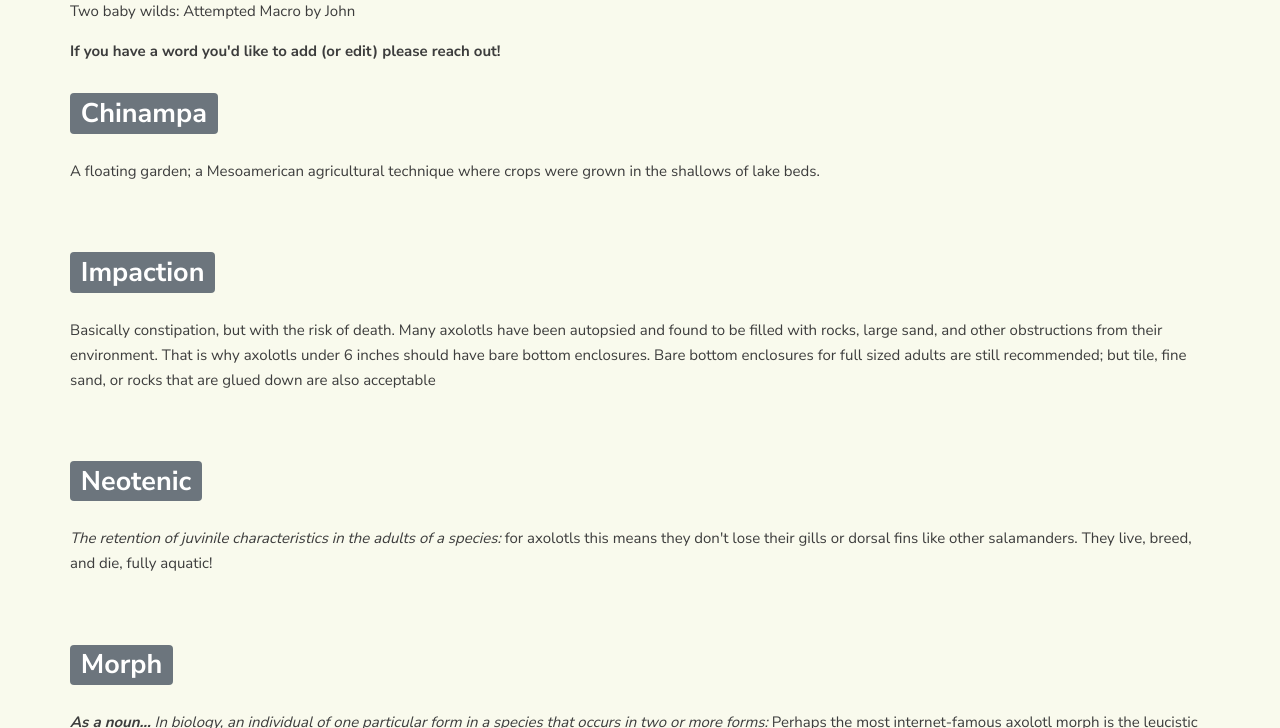
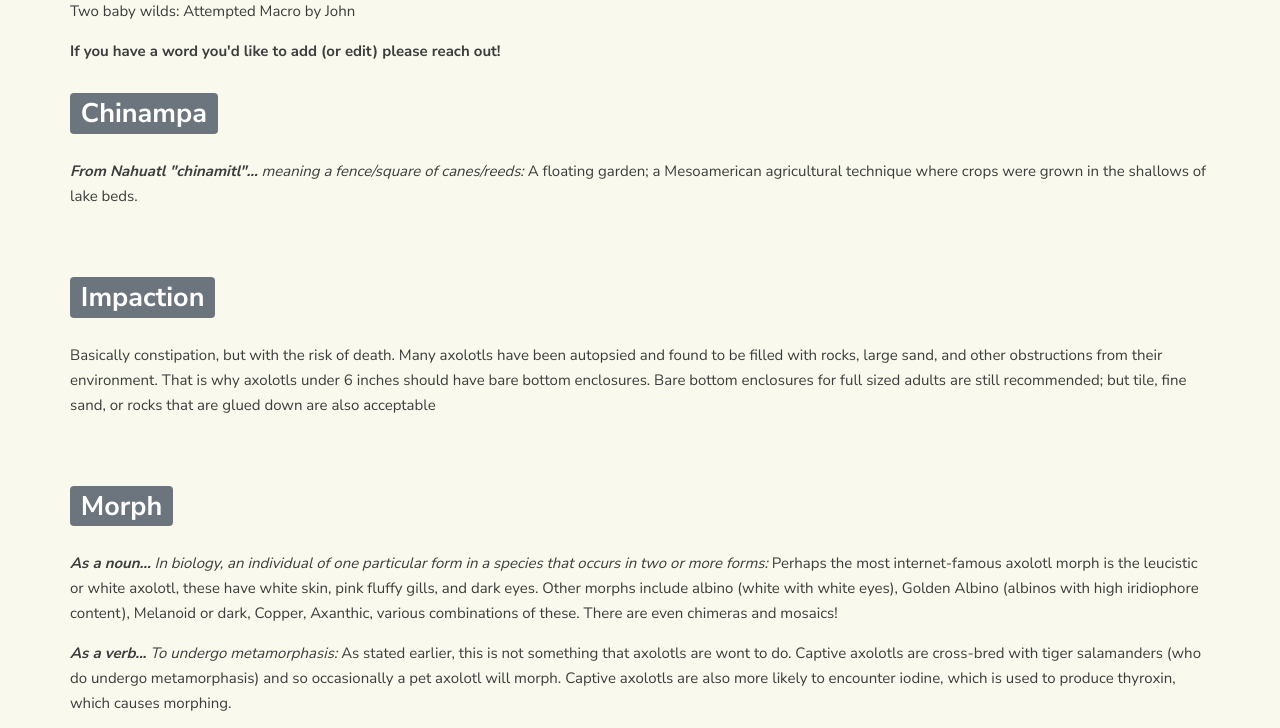
Before and after one commit to Kamrankhan009/testing, a Flask app: page /glossary in a window 1280 px wide. Shown: the part 411-1139 px from the top of the page. Run offline with Flask 3, Linux system fonts and the light colour scheme; some libraries are stand-ins or nearby versions.

Commit message:
make glossary terms programmatic, add new images to glossary terms

```diff
--- /dev/null
+++ b/json/glossary_items.json
@@ -0,0 +1,37 @@
+[
+    {
+        "word": "Morph",
+        "bold_italics_section": "As a noun",
+        "italics_section": "In biology, an individual of one particular form in a species that occurs in two or more forms",
+        "regular_section": "Perhaps the most internet-famous axolotl morph is the leucistic or white axolotl, these have white skin, pink fluffy gills, and dark eyes. Other morphs include albino (white with white eyes), Golden Albino (albinos with high iridiophore content), Melanoid or dark, Copper, Axanthic, various combinations of these. There are even chimeras and mosaics!",
+        "bold_italics_section_2": "As a verb",
+        "italics_section_2": "To undergo metamorphasis",
+        "regular_section_2": "As stated earlier, this is not something that axolotls are wont to do. Captive axolotls are cross-bred with tiger salamanders (who do undergo metamorphasis) and so occasionally a pet axolotl will morph. Captive axolotls are also more likely to encounter iodine, which is used to produce thyroxin, which causes morphing.",
+        "image_alt": "A cute illustration of lotl morphs",
+        "image_filename": "cute_morphs.jpg",
+        "image_alt_2": "Axolotl before and after morphing",
+        "image_filename_2": "lotl_before_after_morphing.png"
+    },
+    {
+        "word": "Suction Feeder",
+        "italics_section": "A creature that captures prey by generating a flow of water into a rapidly expanding mouth cavity",
+        "regular_section": "like kirby but faster and for gaining nutrients rather than abilities. Gif is slowed down, but still looks instantaneous!",
+        "image_alt": "an axolotl swallowing a worm slowed down",
+        "image_filename": "suction.gif"
+    },
+    {
+        "word": "Chinampa",
+        "bold_italics_section": "From Nahuatl \"chinamitl\"",
+        "italics_section": "meaning a fence/square of canes/reeds",
+        "regular_section": "A floating garden; a Mesoamerican agricultural technique where crops were grown in the shallows of lake beds."
+    },
+    {
+        "word": "Neotenic",
+        "italics_section": "The retention of juvinile characteristics in the adults of a species",
+        "regular_section": "For axolotls this means they don't lose their gills or dorsal fins like other salamanders. They live, breed, and die, fully aquatic!"
+    },
+    {
+        "word": "Impaction",
+        "regular_section": "Basically constipation, but with the risk of death. Many axolotls have been autopsied and found to be filled with rocks, large sand, and other obstructions from their environment. That is why axolotls under 6 inches should have bare bottom enclosures. Bare bottom enclosures for full sized adults are still recommended; but tile, fine sand, or rocks that are glued down are also acceptable"
+    }
+  ]
--- a/main.py
+++ b/main.py
@@ -1,3 +1,4 @@
+import json
 from email.policy import default
 from flask import Flask, render_template, request, redirect, flash, url_for, session
 from flask_sqlalchemy import SQLAlchemy
@@ -995,7 +996,11 @@ def Glossary():
         cart_data = session["SHOP"]
     except:
         cart_data = {}
-    return render_template("glossary.html", cart_data= cart_data)
+
+    with open('json/glossary_items.json') as f:
+        glossary_items = json.load(f)
+
+    return render_template("glossary.html", cart_data= cart_data, glossary_items=glossary_items)
 
 @app.route("/contact")
 def contact():
--- a/templates/glossary.html
+++ b/templates/glossary.html
@@ -27,31 +27,44 @@
       <p><strong>If you have a word you'd like to add (or edit) please reach out!</strong></p>
 
       <!-- linking to an exact spot on page was found on stackoverflow https://stackoverflow.com/questions/35843675/link-to-a-specific-location-in-a-flask-template -->
-      <section id="chinampa"><h2><span class="badge badge-secondary">Chinampa</span></h2></section>
-      <p>A floating garden; a Mesoamerican agricultural technique where crops were grown in the shallows of lake beds.</p>
+      {% for item in glossary_items | sort(attribute='word') %}
+      <section id="{{ item['word'] | lower | replace(' ', '_') }}"><h2><span class="badge badge-secondary">{{ item['word'] }}</span></h2></section>
+      <p><em>
+        {% if item['bold_italics_section'] %}
+          <strong>{{ item['bold_italics_section'] }}...</strong>
+        {% endif %}
+        {% if item['italics_section'] %}
+          {{ item['italics_section'] }}:
+        {% endif %}
+      </em>{{ item['regular_section'] }}</p>
+
+      {% if item['bold_italics_section_2'] or item['italics_section_2'] or item['regular_section_2'] %}
+        <p> <em>  {% if item['bold_italics_section_2'] %}
+                    <strong>{{ item['bold_italics_section_2'] }}...</strong>
+                  {% endif %}
+                  {% if item['italics_section_2'] %}
+                    {{ item['italics_section_2'] }}:
+                  {% endif %}
+            </em>
+                  {% if item['regular_section_2'] %}
+                    {{ item['regular_section_2'] }}
+                  {% endif %}
+                </p>
+      {% endif %}
+      {% if item['image_filename'] and item['image_alt'] %}
+      <div class="row">
+        <div class="col">
+            <img alt="{{ item['image_alt'] }}" class="img-fluid rounded max-width=50" src="{{ url_for('static', filename='images/' ~ item['image_filename']) }}">
+        </div>
+        <div class="col">
+            {% if item['image_filename_2'] and item['image_alt_2'] %}
+            <img alt="{{ item['image_alt_2']}}" class="img-fluid rounded max-width=50" src="{{ url_for('static', filename='images/' ~ item['image_filename_2'])}}">
+            {% endif %}
+        </div>
+    </div>
+      {% endif %}
       <br>
-      <section id="impaction"><h2><span class="badge badge-secondary">Impaction</span></h2></section>
-      <p>Basically constipation, but with the risk of death. Many axolotls have been autopsied and found to be filled with rocks, large sand, and other obstructions from their environment. That is why axolotls under 6 inches should have bare bottom enclosures. Bare bottom enclosures for full sized adults are still recommended; but tile, fine sand, or rocks that are glued down are also acceptable</p>
-      <br>
-      <section id="neotenic"><h2><span class="badge badge-secondary">Neotenic</span></h2></section>
-      <p><em>The retention of juvinile characteristics in the adults of a species:</em> for axolotls this means they don't lose their gills or dorsal fins like other salamanders. They live, breed, and die, fully aquatic!</p>
-      <br>
-      <section id="morph"><h2><span class="badge badge-secondary">Morph</span></h2></section>
-      <p><em><strong>As a noun...</strong> In biology, an individual of one particular form in a species that occurs in two or more forms:</em> Perhaps the most internet-famous axolotl morph is the leucistic or white axolotl, these have white skin, pink fluffy gills, and dark eyes. Other morphs include albino (white with white eyes), Golden Albino (albinos with high iridiophore content), Melanoid or dark, Copper, Axanthic, various combinations of these. There are even chimeras and mosaics!<br>
-      <em><strong>As a verb...</strong> To undergo metamorphasis:</em> As stated earlier, this is not something that axolotls are wont to do. Captive axolotls are cross-bred with tiger salamanders (who do undergo metamorphasis) and so occasionally a pet axolotl will morph. Captive axolotls are also more likely to encounter iodine, which is used to produce thyroxin, which causes morphing. </p>
-      <br>
-      <section id="suction_feeder"><h2><span class="badge badge-secondary">Suction Feeder</span></h2></section>
-      <p><em>A creature that captures prey by generating a flow of water into a rapidly expanding mouth cavity:</em> so like kirby but faster and not for fun. The gif below is slowed down, each frame is 1/30th of a second, AND YET the worm just completely disappears from one frame to the next. That is the kind of creature we are dealing with. It is only a matter of time. Soon.</p>
-
-        <div class="row">
-            <div class="col"></div>
-            <div class="col">
-                <img alt="Photo: Melanoid Leucistic Axolotl" class="img-fluid rounded max-width=50" src="{{ url_for('static', filename='images/suction.gif') }}">
-            </div>
-            <div class="col"></div>
-        </div>
-      <br>
-
+  {% endfor %}
     </div>
   </div>
 </div>
```
Also changed, not shown: static/images/cute_morphs.jpg (added), 1 other file.
